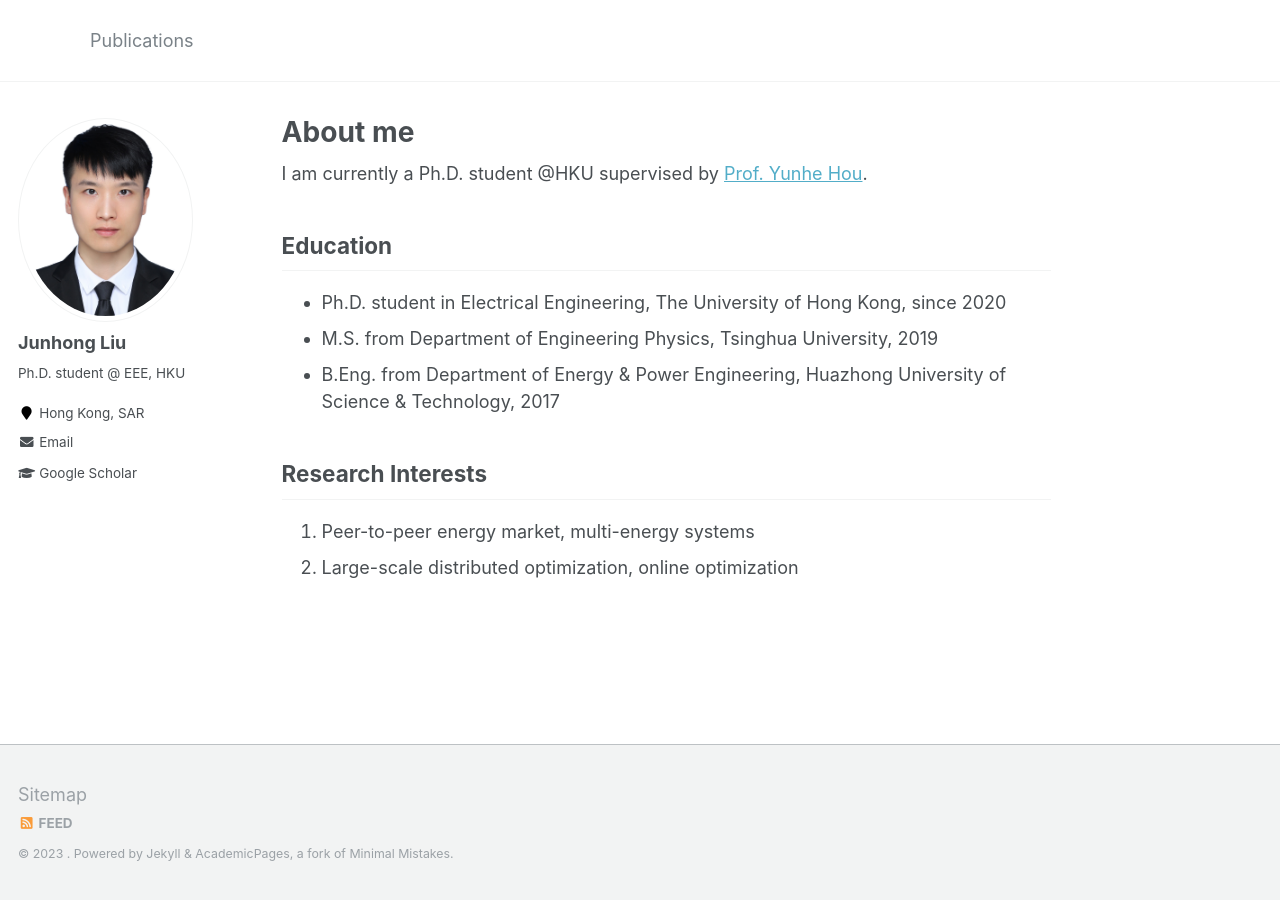
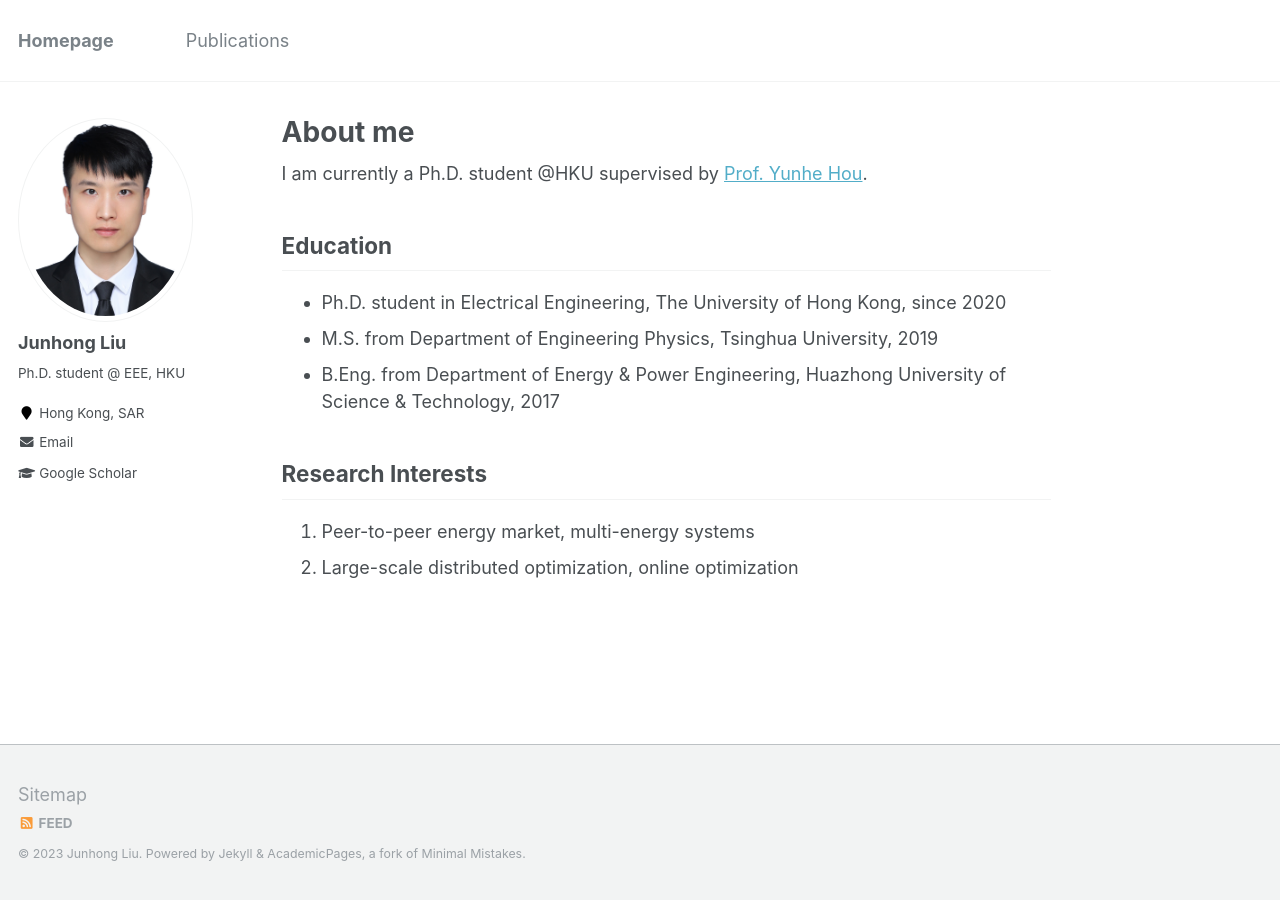
Before and after one commit to johnny-eee/online, a Jekyll site: the page built from _pages/about.md, in a window 1280 px wide. Built offline with Jekyll 4.4.1, drawn with Linux system fonts in a browser that asks for light colours.

Commit message:
Update _config.yml

```diff
--- a/_config.yml
+++ b/_config.yml
@@ -7,9 +7,9 @@
 
 # Site Settings
 locale                   : "HONG KONG, SAR"
-title                    : " "
+title                    : "Homepage"
 title_separator          : "-"
-name                     : &name ""
+name                     : &name "Junhong Liu"
 description              : &description "personal description"
 url                      : https://fishermanljh.github.io/online/  # the base hostname & protocol for your site e.g. "https://mmistakes.github.io"
 baseurl                  : "" # the subpath of your site, e.g. "/blog"
```
